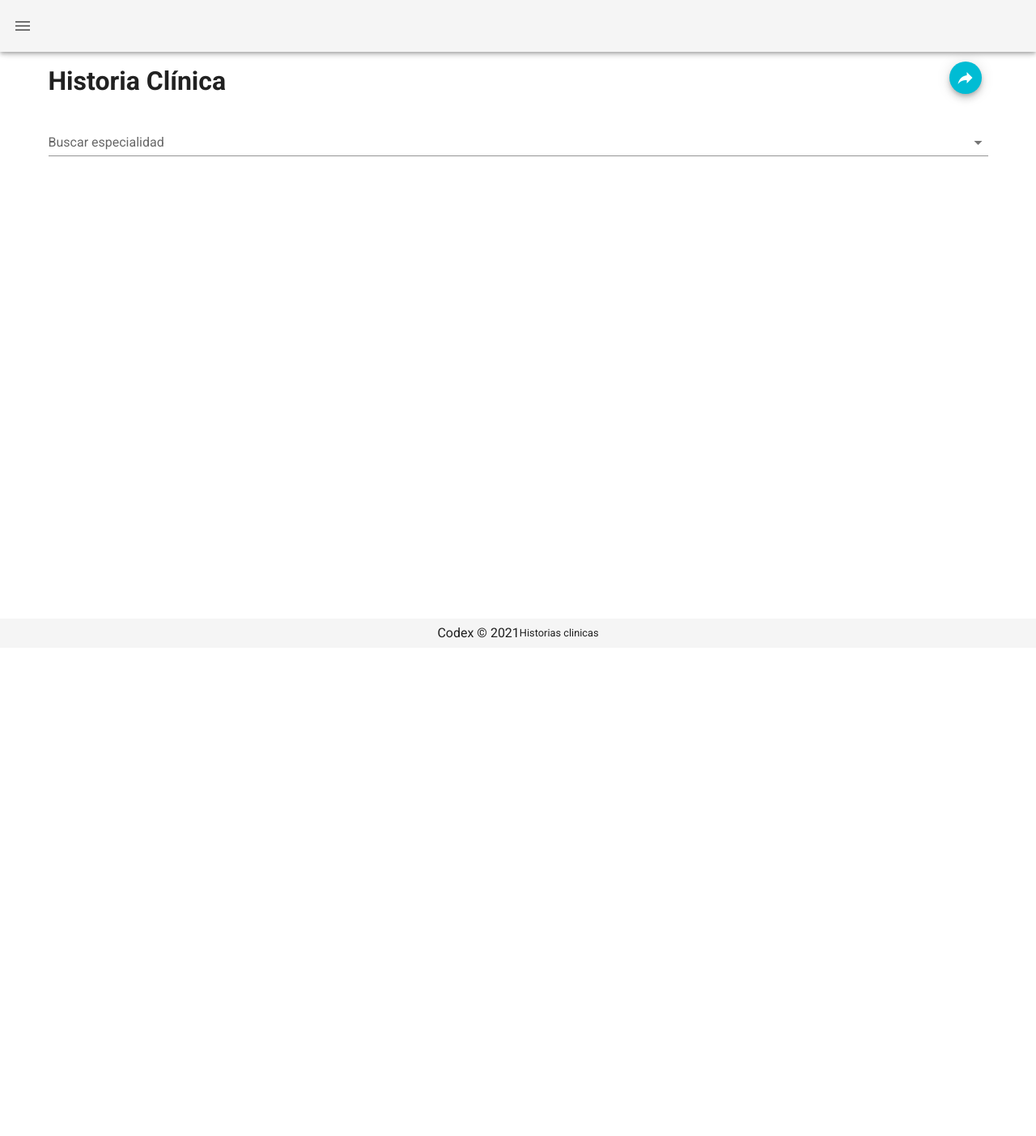
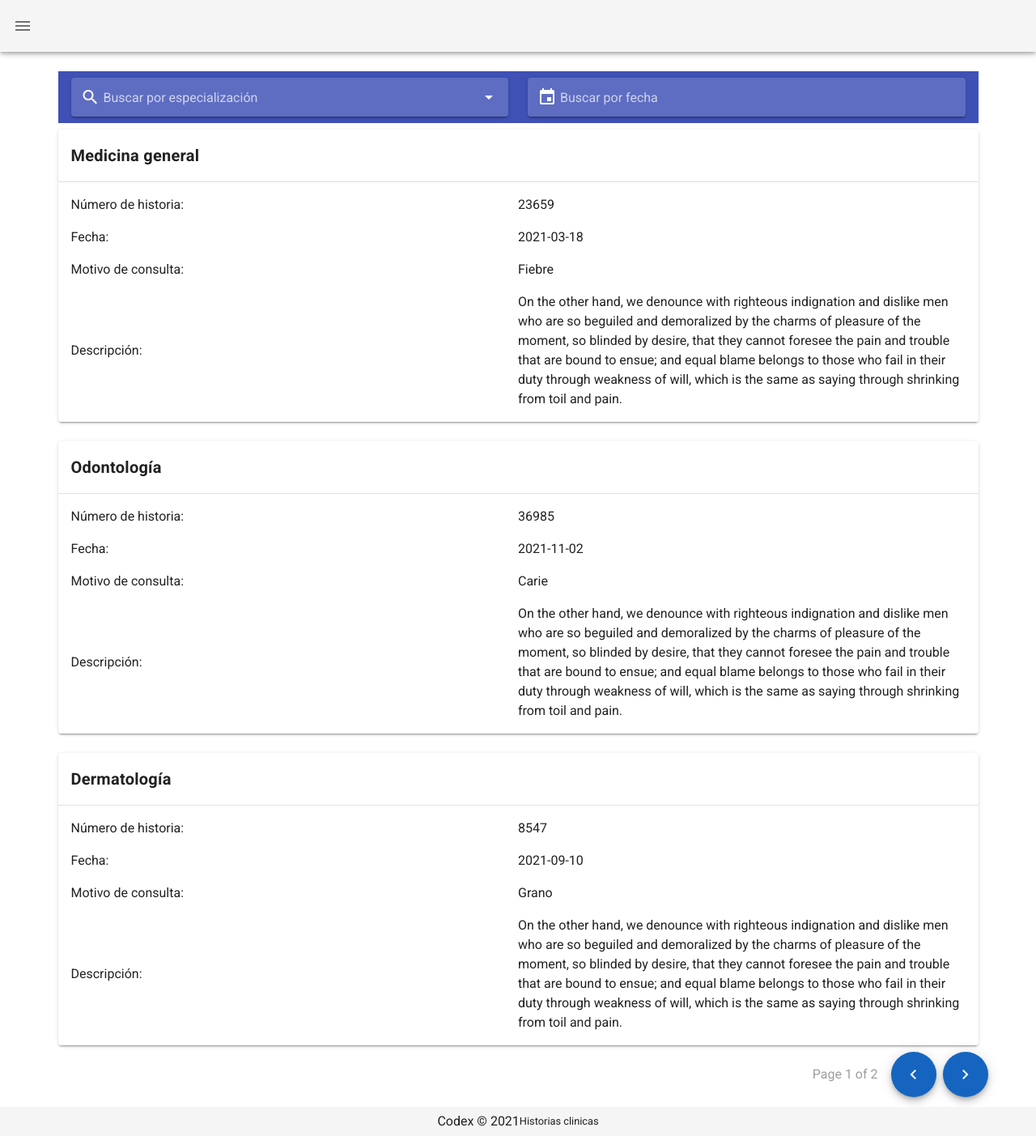
Before and after one commit to cano2030/CODEX_Front, a Nuxt app: page /Usuario/usuarioHistoria in a window 1280 px wide. Shown: the whole page at 81% size. Before the commit the page ends 800 px from the top, so only its background shows below. Built offline with nearby package versions, Linux system fonts and the light colour scheme.

Commit message:
Aleja: actualizacion usuariosHistoria

```diff
--- a/pages/Usuario/usuarioHistoria.vue
+++ b/pages/Usuario/usuarioHistoria.vue
@@ -1,24 +1,209 @@
 <template>
-  <div>
-    <div class="d-flex justify-space-between mb-6">
-      <h1>Historia Clínica</h1>
-      <v-btn class="mx-2" fab dark small color="cyan">
-        <v-icon dark> mdi-share </v-icon>
-      </v-btn>
-    </div>
-     <v-select
-      v-model="select"
+  <v-container fluid>
+    <v-data-iterator
       :items="items"
-      label="Buscar especialidad"
-    ></v-select>
-  </div>
+      :items-per-page.sync="itemsPerPage"
+      :page.sync="page"
+      hide-default-footer
+    >
+      <template v-slot:header>
+        <v-toolbar class="mb-2" color="indigo darken-5" dark flat>
+          <v-row>
+            <v-col cols="12" sm="6">
+              <v-select
+                prepend-inner-icon="mdi-magnify"
+                solo-inverted
+                hide-details
+                :items="especializaciones"
+                label="Buscar por especialización"
+                @change="filterEspecializacion"
+              ></v-select>
+            </v-col>
+            <v-col cols="12" sm="6">
+              <v-menu
+                ref="menu"
+                v-model="menu"
+                :close-on-content-click="false"
+                :return-value.sync="date"
+                transition="scale-transition"
+                offset-y
+                min-width="auto"
+              >
+                <template v-slot:activator="{ on, attrs }">
+                  <v-text-field
+                    v-model="date"
+                    solo-inverted
+                    hide-details
+                    label="Buscar por fecha"
+                    prepend-inner-icon="mdi-calendar"
+                    readonly
+                    v-bind="attrs"
+                    v-on="on"
+                  ></v-text-field>
+                </template>
+                <v-date-picker v-model="date" no-title scrollable>
+                  <v-spacer></v-spacer>
+                  <v-btn text color="primary" @click="menu = false">
+                    Cancel
+                  </v-btn>
+                  <v-btn text color="primary" @click="$refs.menu.save(date)">
+                    OK
+                  </v-btn>
+                </v-date-picker>
+              </v-menu>
+            </v-col>
+          </v-row>
+        </v-toolbar>
+      </template>
+
+      <template v-slot:default="props">
+        <v-row>
+          <v-col v-for="item in props.items" :key="item.name" cols="12">
+            <v-card>
+              <v-card-title class="subheading font-weight-bold">
+                {{ item.name }}
+              </v-card-title>
+
+              <v-divider></v-divider>
+
+              <v-list dense>
+                <v-list-item>
+                  <v-list-item-content>Número de historia:</v-list-item-content>
+                  <v-list-item-content class="align-end">
+                    {{ item.num_historia }}
+                  </v-list-item-content>
+                </v-list-item>
+
+                <v-list-item>
+                  <v-list-item-content>Fecha:</v-list-item-content>
+                  <v-list-item-content class="align-end">
+                    {{ item.fecha }}
+                  </v-list-item-content>
+                </v-list-item>
+
+                <v-list-item>
+                  <v-list-item-content>Motivo de consulta:</v-list-item-content>
+                  <v-list-item-content class="align-end">
+                    {{ item.motivo_consulta }}
+                  </v-list-item-content>
+                </v-list-item>
+
+                <v-list-item>
+                  <v-list-item-content>Descripción:</v-list-item-content>
+                  <v-list-item-content class="align-end">
+                    {{ item.descripcion }}
+                  </v-list-item-content>
+                </v-list-item>
+              </v-list>
+            </v-card>
+          </v-col>
+        </v-row>
+      </template>
+
+      <template v-slot:footer>
+        <v-row class="mt-2" align="center" justify="center">
+          <v-spacer></v-spacer>
+          <span class="mr-4 grey--text">
+            Page {{ page }} of {{ numberOfPages }}
+          </span>
+          <v-btn
+            fab
+            dark
+            color="blue darken-3"
+            class="mr-1"
+            @click="formerPage"
+          >
+            <v-icon>mdi-chevron-left</v-icon>
+          </v-btn>
+          <v-btn fab dark color="blue darken-3" class="ml-1" @click="nextPage">
+            <v-icon>mdi-chevron-right</v-icon>
+          </v-btn>
+        </v-row>
+      </template>
+    </v-data-iterator>
+  </v-container>
 </template>
 
 <script>
 export default {
   layout: "usuario",
- data: () => ({
-      items: [
+  data: () => ({
+    page: 1,
+    itemsPerPage: 3,
+    filters: {},
+    especializaciones: [
+      "Medicina general",
+      "Odontología",
+      "Ginecología",
+      "Oftalmología",
+      "Cirugía general",
+      "Dermatología",
+      "Ortopedía y traumatología",
+    ],
+    headers: [],
+    items: [
+      {
+        name: "Medicina general",
+        num_historia: "23659",
+        fecha: "2021-03-18",
+        motivo_consulta: "Fiebre",
+        descripcion:
+          "On the other hand, we denounce with righteous indignation and dislike men who are so beguiled and demoralized by the charms of pleasure of the moment, so blinded by desire, that they cannot foresee the pain and trouble that are bound to ensue; and equal blame belongs to those who fail in their duty through weakness of will, which is the same as saying through shrinking from toil and pain.",
+      },
+      {
+        name: "Odontología",
+        num_historia: "36985",
+        fecha: "2021-11-02",
+        motivo_consulta: "Carie",
+        descripcion:
+          "On the other hand, we denounce with righteous indignation and dislike men who are so beguiled and demoralized by the charms of pleasure of the moment, so blinded by desire, that they cannot foresee the pain and trouble that are bound to ensue; and equal blame belongs to those who fail in their duty through weakness of will, which is the same as saying through shrinking from toil and pain.",
+      },
+      {
+        name: "Dermatología",
+        num_historia: "8547",
+        fecha: "2021-09-10",
+        motivo_consulta: "Grano",
+        descripcion:
+          "On the other hand, we denounce with righteous indignation and dislike men who are so beguiled and demoralized by the charms of pleasure of the moment, so blinded by desire, that they cannot foresee the pain and trouble that are bound to ensue; and equal blame belongs to those who fail in their duty through weakness of will, which is the same as saying through shrinking from toil and pain.",
+      },
+      {
+        name: "Oftalmología",
+        num_historia: "123",
+        fecha: "2021-03-01",
+        motivo_consulta: "Ciego",
+        descripcion:
+          "On the other hand, we denounce with righteous indignation and dislike men who are so beguiled and demoralized by the charms of pleasure of the moment, so blinded by desire, that they cannot foresee the pain and trouble that are bound to ensue; and equal blame belongs to those who fail in their duty through weakness of will, which is the same as saying through shrinking from toil and pain.",
+      },
+    ],
+  }),
+  computed: {
+    numberOfPages() {
+      return Math.ceil(this.items.length / this.itemsPerPage);
+    },
+  },
+  methods: {
+    nextPage() {
+      if (this.page + 1 <= this.numberOfPages) this.page += 1;
+    },
+    formerPage() {
+      if (this.page - 1 >= 1) this.page -= 1;
+    },
+    updateItemsPerPage(number) {
+      this.itemsPerPage = number;
+    },
+
+    filterEspecializacion(val) {
+      this.filters = this.$MultiFilters.updateFilters(this.filters, {
+        added_by: val,
+      });
+    },
+  },
+};
+</script>
+
+<style>
+</style>
+<!--items: [
         'Medicina general',
         'Odontología',
         'Ginecología',
@@ -27,6 +212,4 @@ export default {
         'Dermatología',
         'Ortopedía y traumatología',
       ],
-    }),
-};
-</script>
+    }),*/-->
```
